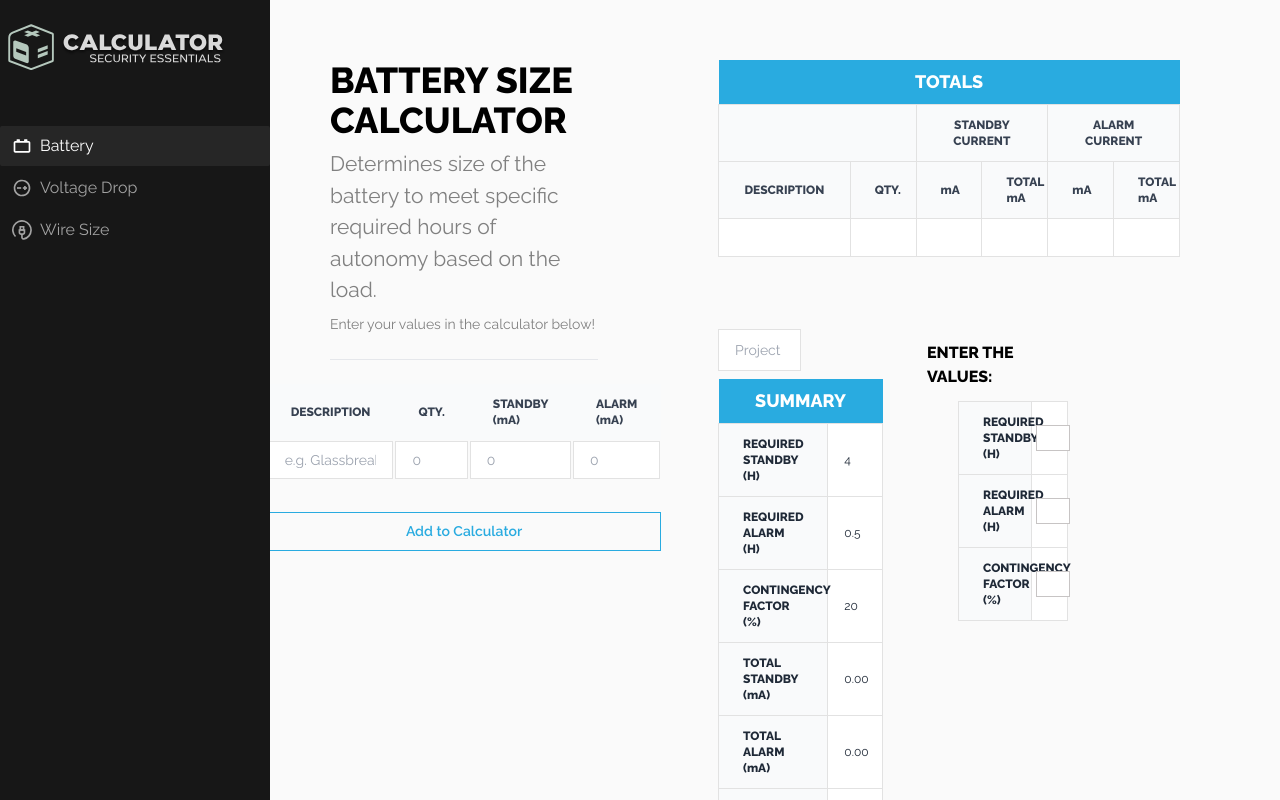
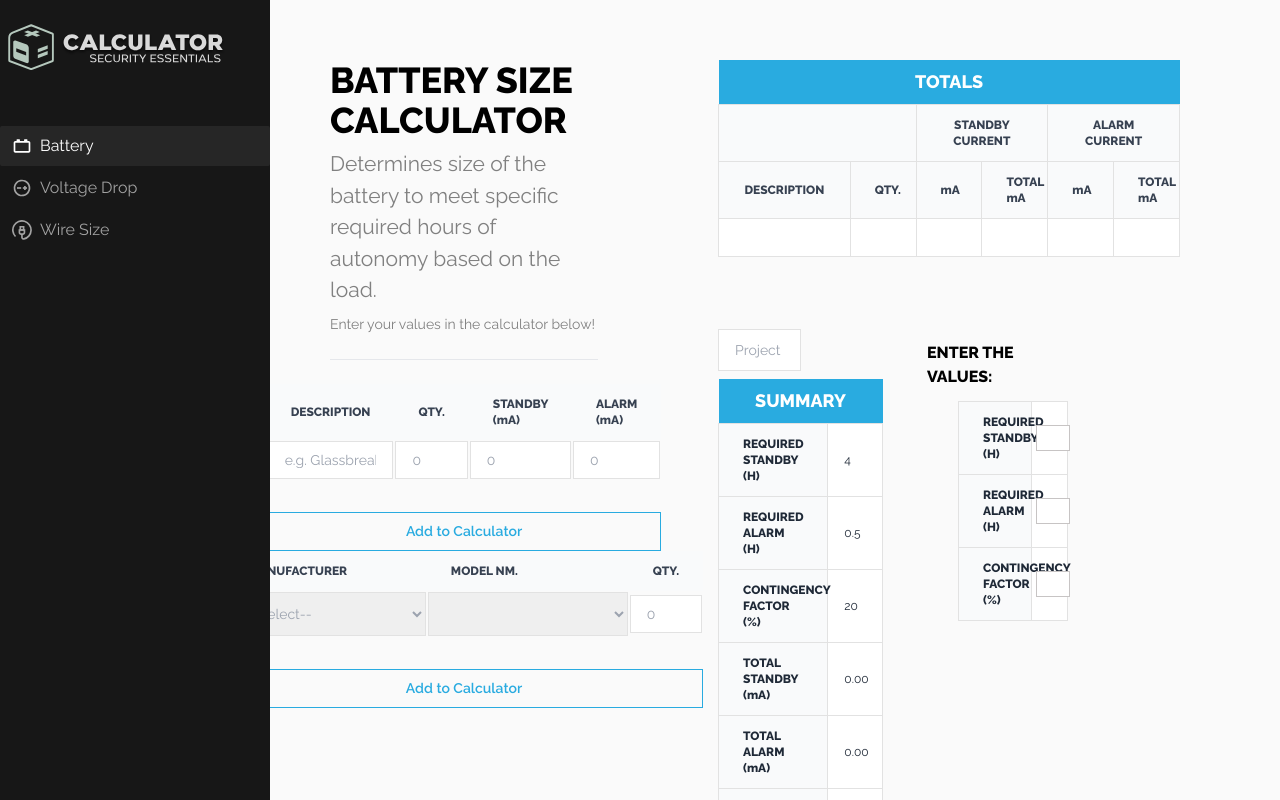
Before and after one commit to darac001/security-calculator-main, a React (Vite) app: page / in a window 1280 px wide. Built offline with nearby package versions, Linux system fonts and the light colour scheme.

Commit message:
dropdowns

```diff
--- a/src/components/Battery.jsx
+++ b/src/components/Battery.jsx
@@ -8,13 +8,18 @@ import FirstRow from "./batterycomponents/FirstRow";
 import { jsPDF } from "jspdf";
 import "jspdf-autotable";
 import XLSX from "xlsx-js-style";
+import { SWH, HID, MANUFACTURERS, PRODUCTS } from "../constants/products";
 
 const Battery = () => {
+  const items = JSON.parse(localStorage.getItem("my-key"));
 
-  const items = JSON.parse(localStorage.getItem('my-key'));
+  const [manuf, setManuf] = useState('--Select--');
 
   // const [currents, setCurrents] = useState(items);
-  const [currents, setCurrents] = useState(items?items :[
+  const [currents, setCurrents] = useState(
+    items
+      ? items
+      : [
           {
             id: 1,
             name: "",
@@ -24,11 +29,19 @@ const Battery = () => {
             alarm: "",
             totalAlarm: "",
           },
-  ]);
-
-
+        ]
+  );
 
   const [addNewData, setAddNewData] = useState({
+    id: "",
+    name: "",
+    quantity: "",
+    standby: "",
+    totalStandby: "",
+    alarm: "",
+    totalAlarm: "",
+  });
+  const [addNewData2, setAddNewData2] = useState({
     id: "",
     name: "",
     quantity: "",
@@ -73,11 +86,11 @@ const Battery = () => {
   });
   // console.log(filteredCurrents);
   // console.log(currents);
-useEffect(()=>{
-  if(items){
+  useEffect(() => {
+    if (items) {
       setCurrentAdded(true);
     }
-},[])
+  }, []);
   useEffect(() => {
     // console.log(totalStandbySum);
     // console.log(totalAlarmSum);
@@ -105,7 +118,7 @@ useEffect(()=>{
     setTotalAh(total);
     setRequiredBattery(battery);
 
-    localStorage.setItem('my-key', JSON.stringify(currents));
+    localStorage.setItem("my-key", JSON.stringify(currents));
   }, [
     currents,
     sumOfStandby,
@@ -210,6 +223,58 @@ useEffect(()=>{
   const cancelEdit = () => {
     setEditCurrentId(null);
   };
+
+  const handleMfgChange = (e) => {
+    e.preventDefault();
+    const { name, value } = e.target;
+    console.log(e.target.value);
+    setManuf(e.target.value);
+  };
+
+  const handleProductChange = (e) => {
+    e.preventDefault();
+    const { name, value } = e.target;
+    // console.log(e.target.value);
+    // const data = SWH.filter(function(d){
+    //   return d.name===e.target.value
+    // })
+    // console.log(data);
+    // console.log(data[0].standby);
+    addNewData2.standby = data[0].standby;
+    addNewData2.alarm = data[0].alarm;
+    setAddNewData2({ ...addNewData2, [name]: value });
+  };
+  const handleProductQtyChange = (e) => {
+    e.preventDefault();
+    const { name, value } = e.target;
+    setAddNewData2({ ...addNewData2, [name]: value });
+  };
+  function handleAddNewDevice2(e) {
+    e.preventDefault();
+    const newDevice = {
+      // using the length of the array for a unique id
+      id: currents.length + 1,
+      name: addNewData2.name,
+      quantity: addNewData2.quantity,
+      standby: addNewData2.standby,
+      totalStandby: (addNewData2.quantity * addNewData2.standby).toFixed(2),
+      alarm: addNewData2.alarm,
+      totalAlarm: (addNewData2.quantity * addNewData2.alarm).toFixed(2),
+    };
+    const newCurrents = [...currents, newDevice];
+
+    setCurrents(newCurrents);
+    setCurrentAdded(true);
+    setAddNewData({
+      id: "",
+      name: "",
+      quantity: "",
+      standby: "",
+      totalStandby: "",
+      alarm: "",
+      totalAlarm: "",
+    });
+  }
 
   // *******************************************************
   //  pdf export
@@ -345,19 +410,10 @@ useEffect(()=>{
       <div className="md:p-5 col-span-2 ">
         <Header title={title} para1={para1} para2={para2} />
         <div className="flex flex-col justify-center items-center">
-          <form className="flex flex-col gap-3 " onSubmit={handleAddNewDevice}>
+          <form className="flex flex-col gap-3 min-w-full" onSubmit={handleAddNewDevice}>
             <div>
-              <table className="w-full text-sm text-left text-gray-800 ">
+              <table className=" text-sm text-left text-gray-800 ">
                 <thead className="text-xs text-gray-700 bg-gray-50 ">
-                  {/* <tr>
-                    <th scope="col" className="px-6 py-3" colSpan={2}></th>
-                    <th scope="col" className="px-6 py-3" colSpan={2}>
-                      STANDBY CURRENT
-                    </th>
-                    <th scope="col" className="px-6 py-3" colSpan={2}>
-                      ALARM CURRENT
-                    </th>
-                  </tr> */}
                   <tr>
                     <th scope="col" className="px-6 py-3 ">
                       DESCRIPTION
@@ -433,6 +489,88 @@ useEffect(()=>{
                         name="alarm"
                         value={addNewData.alarm}
                         onChange={handleInputChange}
+                        required
+                        placeholder="0"
+                        className=" md:w-full py-2 px-4 border border-[#e2e2e2] placeholder-gray-400  "
+                      />
+                    </td>
+                  </tr>
+                </tbody>
+              </table>
+            </div>
+            <button
+              className="w-full text-[14px] mt-5 py-2 px-4 border border-[#29abe0] text-[#29abe0] font-semibold"
+              type="submit"
+            >
+              Add to Calculator
+            </button>
+          </form>
+
+          <form className="flex flex-col gap-3 min-w-full " onSubmit={handleAddNewDevice2}>
+            <div>
+              <table className=" text-sm text-left text-gray-800 ">
+                <thead className="text-xs text-gray-700 bg-gray-50 ">
+                  <tr>
+                    <th scope="col" className="px-6 py-3 ">
+                      MANUFACTURER
+                    </th>
+                    <th scope="col" className="px-6 py-3">
+                      MODEL NM.
+                    </th>
+                    <th scope="col" className="px-6 py-3">
+                      QTY.
+                    </th>
+                    {/* <th scope="col" className="px-6 py-3">
+                      TOTAL mA
+                    </th> */}
+
+                  </tr>
+                </thead>
+                <tbody>
+                  <tr>
+                    <td>
+                      <select
+                        className="md:w-[200px] py-3 px-4 border border-[#e2e2e2] text-[14px] text-gray-400  "
+                        type="text"
+                        id="mfg"
+                        name="mfg"
+                        value={manuf}
+                        onChange={handleMfgChange}
+                        required
+                      >
+                        {/* {SWH.map((prod) => {
+                          return <option>{prod.name}</option>;
+                        })} */}
+                        {MANUFACTURERS.map((mfg) => {
+                          return <option>{mfg}</option>;
+                        })}
+                      </select>
+                    </td>
+                    <td>
+                      <select
+                        className="md:w-[200px] py-3 px-4 border border-[#e2e2e2] text-[14px] text-gray-400  "
+                        type="text"
+                        id="name"
+                        name="name"
+                        value={addNewData2.name}
+                        onChange={handleProductChange}
+                        required
+                      >
+                        {PRODUCTS[`${manuf}`].map((prod) => {
+                          return <option>{prod.name}</option>;
+                        })}
+                      </select>
+
+
+                    </td>
+                    <td>
+                      <input
+                        type="number"
+                        min="0"
+                        id="quantity"
+                        name="quantity"
+                        value={addNewData2.quantity}
+                        onChange={handleProductQtyChange}
                         required
                         placeholder="0"
                         className=" md:w-full py-2 px-4 border border-[#e2e2e2] placeholder-gray-400  "
@@ -699,9 +837,10 @@ useEffect(()=>{
               </div>
 
               <div className="flex flex-col items-end pr-28">
-              <p
-              className="px-6 py-3 text-left text-[16px] font-bold"
-            > ENTER THE VALUES:</p>
+                <p className="px-6 py-3 text-left text-[16px] font-bold">
+                  {" "}
+                  ENTER THE VALUES:
+                </p>
                 <table
                   id="my-table3"
                   className="w-2/3 text-xs text-gray-800 bg-gray-50  table-fixed"
--- /dev/null
+++ b/src/constants/products.jsx
@@ -0,0 +1,313 @@
+
+export const MANUFACTURERS=[
+	"--Select--",
+	"SoftwareHouse",
+	"HID",
+]
+
+export const PRODUCTS={
+	"--Select--":[
+		{
+			key: '1',
+			mfg:'None',
+			name: '',
+			standby: 0,
+			alarm: 0,
+		},
+	],
+	"SoftwareHouse" : [
+		{
+			key: '1',
+			mfg:'SWH',
+			name: 'SWH iStar Ultra GCM',
+			standby: 500,
+			alarm: 500,
+		},
+		{
+			key: '2',
+			mfg:'SWH',
+			name: 'SWH iStar Ultra ACM',
+			standby: 500,
+			alarm: 500,
+		},
+		{
+			key: '3',
+			mfg:'SWH',
+			name: 'SWH iStar Ultra-SE ACM-SE',
+			standby: 500,
+			alarm: 500,
+		},
+		{
+			key: '4',
+			mfg:'SWH',
+			name: 'SWH AS0073-000 (I/8)',
+			standby: 180,
+			alarm: 180,
+		},
+		{
+			key: '5',
+			mfg:'SWH',
+			name: 'SWH AS0074-000 (R/8)',
+			standby: 300,
+			alarm: 300,
+		},
+		{
+			key: '6',
+			mfg:'SWH',
+			name: 'SWH iStar Edge',
+			standby: 200,
+			alarm: 200,
+		},
+		{
+			key: '7',
+			mfg:'SWH',
+			name: 'SWH iStar Edge G2',
+			standby: 500,
+			alarm: 500,
+		},
+		{
+			key: '8',
+			mfg:'SWH',
+			name: 'SWH RM-4E',
+			standby: 280,
+			alarm: 280,
+		},
+		{
+			key: '9',
+			mfg:'SWH',
+			name: 'SWH iStar Pro GCM',
+			standby: 290,
+			alarm: 290,
+		},
+		{
+			key: '10',
+			mfg:'SWH',
+			name: 'SWH iStar Pro ACM',
+			standby: 100,
+			alarm: 100,
+		},
+
+	  ],
+	  "HID": [
+		{
+			key: '1',
+			mfg:'HID',
+			name: 'HID R10 iclass SE',
+			standby: 45,
+			alarm: 45,
+		},
+		{
+			key: '2',
+			mfg:'HID',
+			name: 'HID R40 iclass SE',
+			standby: 65,
+			alarm: 65,
+		},
+		{
+			key: '3',
+			mfg:'HID',
+			name: 'HID RK40 iclass SE',
+			standby: 100,
+			alarm: 100,
+		},
+		{
+			key: '4',
+			mfg:'HID',
+			name: 'HID RP10 Multiclass SE',
+			standby: 75,
+			alarm: 75,
+		},
+		{
+			key: '5',
+			mfg:'HID',
+			name: 'HID RP40 Multiclass SE',
+			standby: 85,
+			alarm: 85,
+		},
+		{
+			key: '6',
+			mfg:'HID',
+			name: 'HID RPK40 Multiclass SE',
+			standby: 95,
+			alarm: 95,
+		},
+		{
+			key: '7',
+			mfg:'HID',
+			name: 'HID Signo 20',
+			standby: 70,
+			alarm: 70,
+		},
+		{
+			key: '8',
+			mfg:'HID',
+			name: 'HID Signo 20K',
+			standby: 75,
+			alarm: 75,
+		},
+		{
+			key: '9',
+			mfg:'HID',
+			name: 'HID Signo 40',
+			standby: 75,
+			alarm: 75,
+		},
+		{
+			key: '10',
+			mfg:'HID',
+			name: 'HID Signo 40K',
+			standby: 80,
+			alarm: 80,
+		},
+
+	  ],
+	}
+
+export const SWH = [
+    {
+		key: '1',
+		mfg:'SWH',
+		name: 'SWH iStar Ultra GCM',
+		standby: 500,
+		alarm: 500,
+	},
+    {
+		key: '2',
+		mfg:'SWH',
+		name: 'SWH iStar Ultra ACM',
+		standby: 500,
+		alarm: 500,
+	},
+    {
+		key: '3',
+		mfg:'SWH',
+		name: 'SWH iStar Ultra-SE ACM-SE',
+		standby: 500,
+		alarm: 500,
+	},
+    {
+		key: '4',
+		mfg:'SWH',
+		name: 'SWH AS0073-000 (I/8)',
+		standby: 180,
+		alarm: 180,
+	},
+    {
+		key: '5',
+		mfg:'SWH',
+		name: 'SWH AS0074-000 (R/8)',
+		standby: 300,
+		alarm: 300,
+	},
+    {
+		key: '6',
+		mfg:'SWH',
+		name: 'SWH iStar Edge',
+		standby: 200,
+		alarm: 200,
+	},
+    {
+		key: '7',
+		mfg:'SWH',
+		name: 'SWH iStar Edge G2',
+		standby: 500,
+		alarm: 500,
+	},
+    {
+		key: '8',
+		mfg:'SWH',
+		name: 'SWH RM-4E',
+		standby: 280,
+		alarm: 280,
+	},
+    {
+		key: '9',
+		mfg:'SWH',
+		name: 'SWH iStar Pro GCM',
+		standby: 290,
+		alarm: 290,
+	},
+    {
+		key: '10',
+		mfg:'SWH',
+		name: 'SWH iStar Pro ACM',
+		standby: 100,
+		alarm: 100,
+	},
+
+  ];
+
+
+export const HID = [
+    {
+		key: '1',
+		mfg:'HID',
+		name: 'HID R10 iclass SE',
+		standby: 45,
+		alarm: 45,
+	},
+    {
+		key: '2',
+		mfg:'HID',
+		name: 'HID R40 iclass SE',
+		standby: 65,
+		alarm: 65,
+	},
+    {
+		key: '3',
+		mfg:'HID',
+		name: 'HID RK40 iclass SE',
+		standby: 100,
+		alarm: 100,
+	},
+    {
+		key: '4',
+		mfg:'HID',
+		name: 'HID RP10 Multiclass SE',
+		standby: 75,
+		alarm: 75,
+	},
+    {
+		key: '5',
+		mfg:'HID',
+		name: 'HID RP40 Multiclass SE',
+		standby: 85,
+		alarm: 85,
+	},
+    {
+		key: '6',
+		mfg:'HID',
+		name: 'HID RPK40 Multiclass SE',
+		standby: 95,
+		alarm: 95,
+	},
+    {
+		key: '7',
+		mfg:'HID',
+		name: 'HID Signo 20',
+		standby: 70,
+		alarm: 70,
+	},
+    {
+		key: '8',
+		mfg:'HID',
+		name: 'HID Signo 20K',
+		standby: 75,
+		alarm: 75,
+	},
+    {
+		key: '9',
+		mfg:'HID',
+		name: 'HID Signo 40',
+		standby: 75,
+		alarm: 75,
+	},
+    {
+		key: '10',
+		mfg:'HID',
+		name: 'HID Signo 40K',
+		standby: 80,
+		alarm: 80,
+	},
+
+  ];
```
Lines whose indentation alone changed are shown as unchanged.
